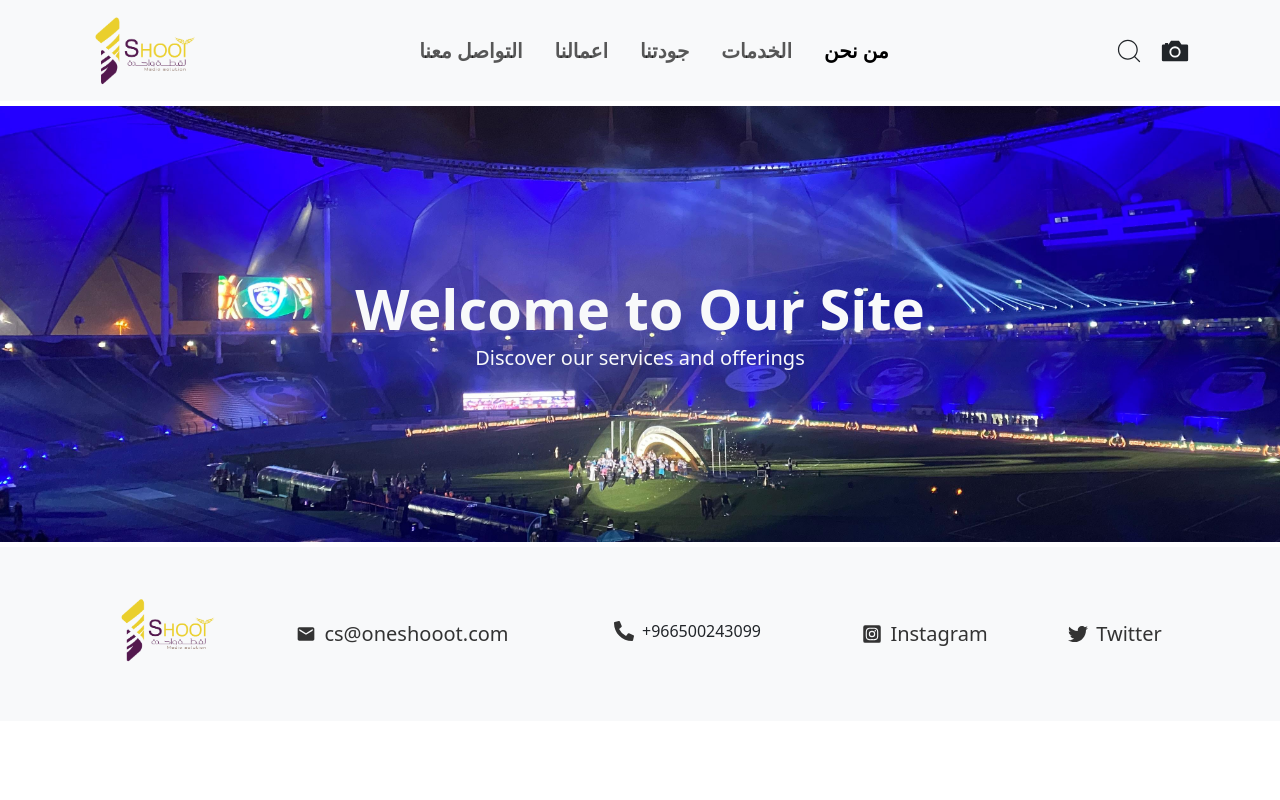
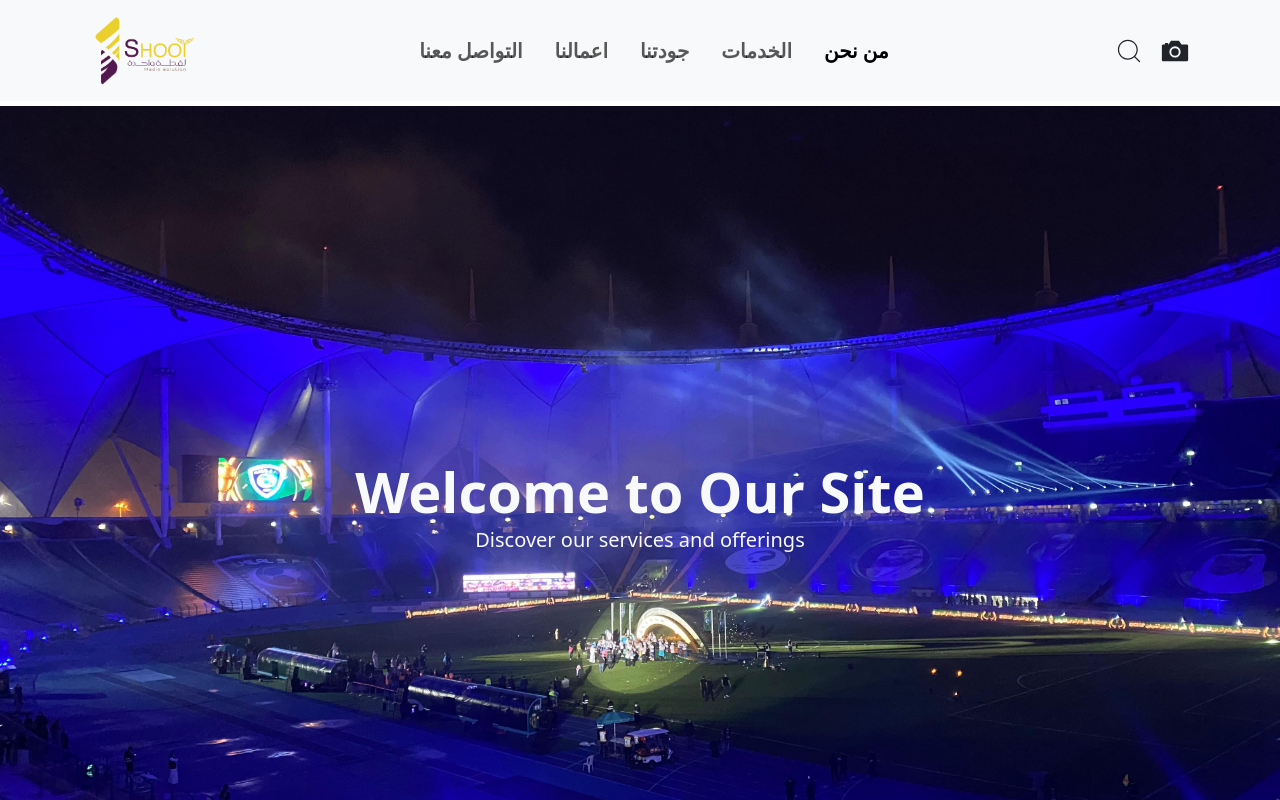
Before and after one commit to merehan1111/studio, a React (Vite) app: page / in a window 1280 px wide. Shown: the top 800 px of the page. Built offline with nearby package versions, Linux system fonts and the light colour scheme.

Commit message:
changing

```diff
--- a/src/components/Header/Header.css
+++ b/src/components/Header/Header.css
@@ -1,6 +1,6 @@
 /* Header.css */
 .header {
-    height: 34vw; /* Adjust this as needed for responsiveness */
+    height: 100vh; /* Adjust this as needed for responsiveness */
     margin: 5px auto;
     background: url('/public/home.jpeg') no-repeat center center;
     background-size: cover;
```
